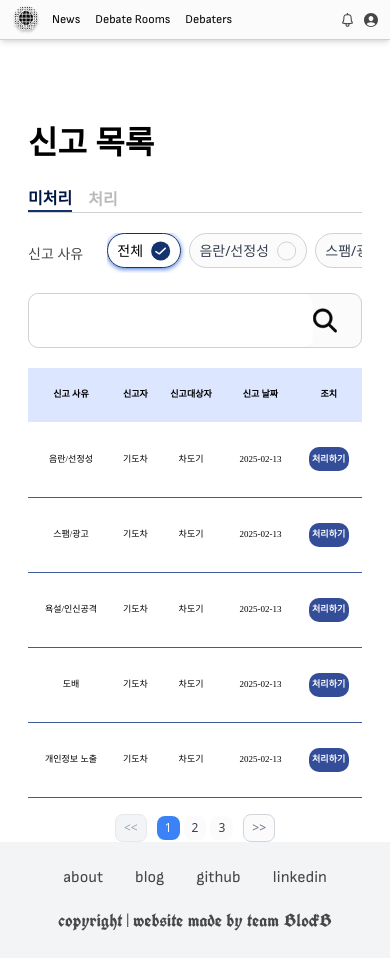
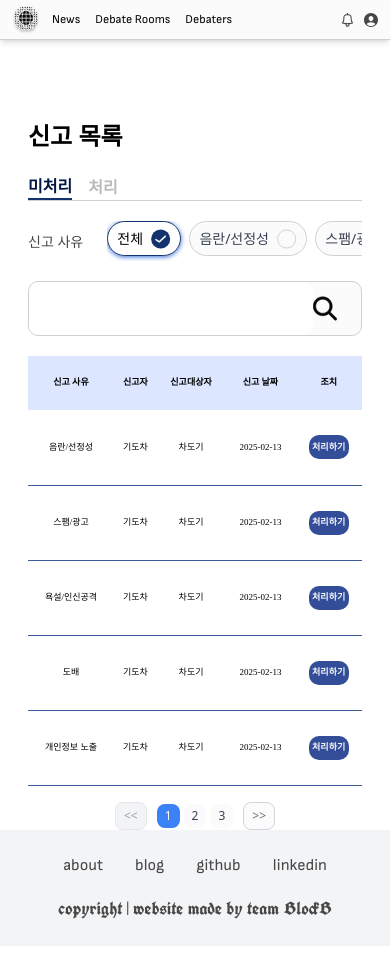
Before and after one commit to prgrms-web-devcourse-final-project/WEB2_3_BlockB_FE, a React (Vite) app: page /admin in a window 390 px wide. Built offline with nearby package versions, Linux system fonts and the light colour scheme; a web font is replaced by a local one.

Commit message:
Fix: 신고 목록 폰트 크기 수정

```diff
--- a/src/pages/Admin.tsx
+++ b/src/pages/Admin.tsx
@@ -158,7 +158,7 @@ export default function Admin() {
     <>
       <div className="flex justify-center">
         <div className="w-full max-w-[980px] h-auto mt-[50px] pt-7 pl-7 pr-7">
-          <p className="text-[32px] font-bold">신고 목록</p>
+          <p className="text-[24px] font-bold md:text-[32px]">신고 목록</p>
           <div className="flex border-b-[1px] border-gray03 border-solid text-[16px] font-bold my-5">
             <button
               onClick={() => setTab(true)}
```
